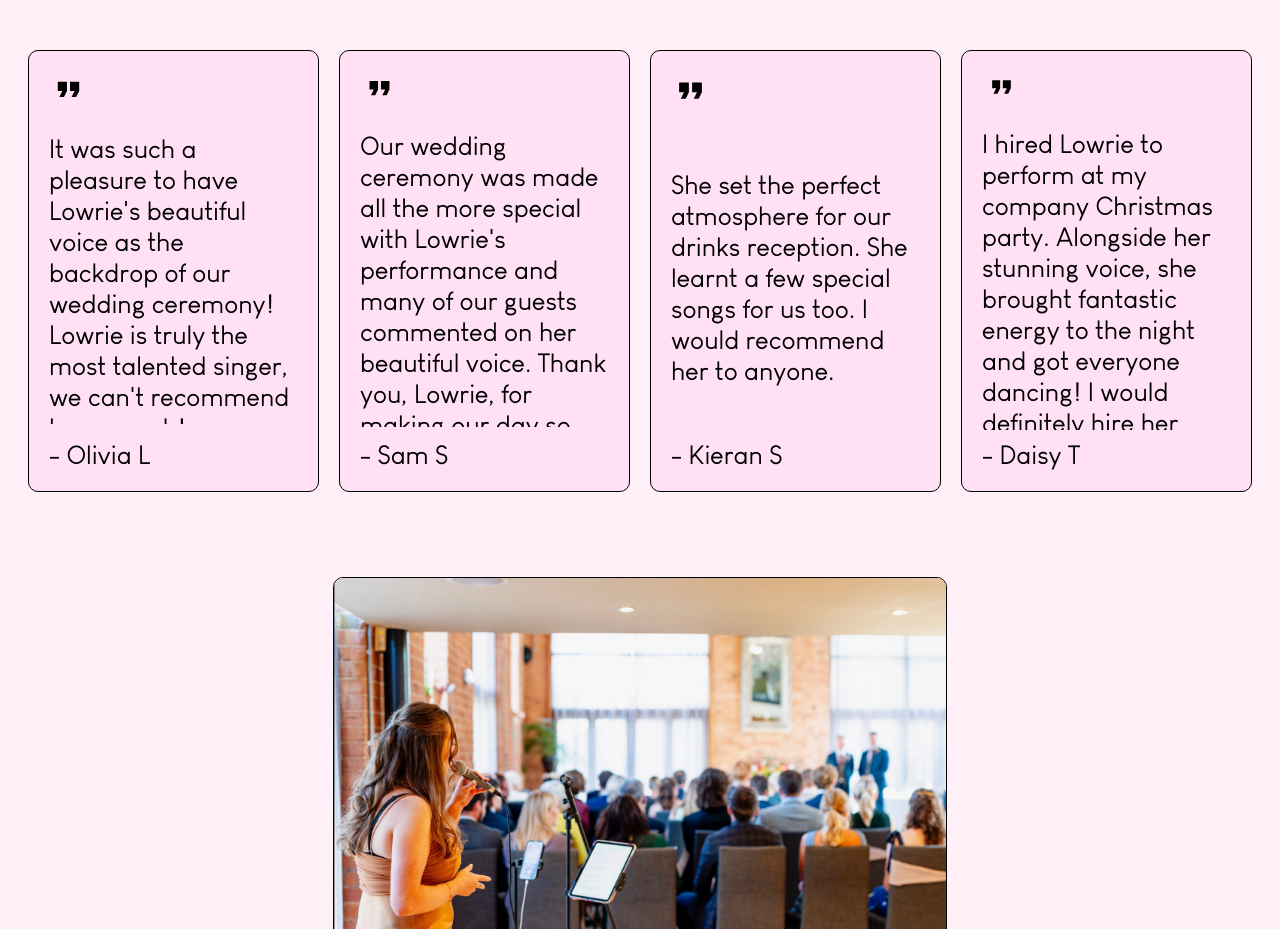
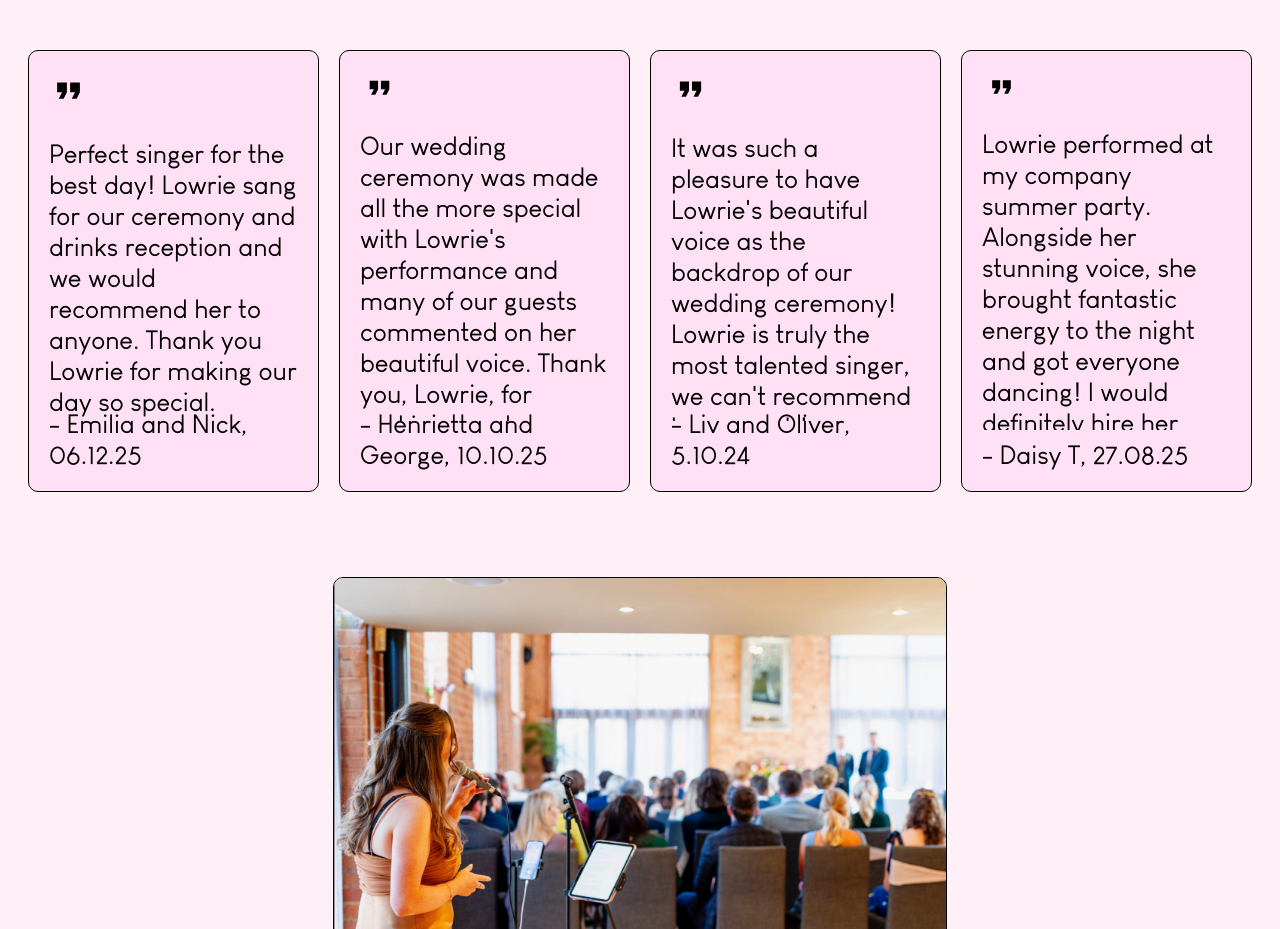
Before and after one commit to jleigh-100/lowriesings, a React app: page / in a window 1280 px wide. Shown: the part 1060-1989 px from the top of the page. Built offline with nearby package versions, Linux system fonts and the light colour scheme.

Commit message:
Update Testimonials.jsx

```diff
--- a/client/src/components/pages/Testimonials.jsx
+++ b/client/src/components/pages/Testimonials.jsx
@@ -55,21 +55,21 @@ const StyledQuote = styled(Quote)`
 export const Testimonials = () => {
   const testimonials = [
     {
-      message: "It was such a pleasure to have Lowrie's beautiful voice as the backdrop of our wedding ceremony! Lowrie is truly the most talented singer, we can't recommend her enough!",
-      by: "Olivia L",
+      message: "Perfect singer for the best day! Lowrie sang for our ceremony and drinks reception and we would recommend her to anyone. Thank you Lowrie for making our day so special.",
+      by: "Emilia and Nick, 06.12.25",
     },
     {
       message: "Our wedding ceremony was made all the more special with Lowrie's performance and many of our guests commented on her beautiful voice. Thank you, Lowrie, for making our day so special.",
-      by: "Sam S",
+      by: "Henrietta and George, 10.10.25",
     },
     {
-      message: "She set the perfect atmosphere for our drinks reception. She learnt a few special songs for us too. I would recommend her to anyone.",
-      by: "Kieran S",
+      message: "It was such a pleasure to have Lowrie's beautiful voice as the backdrop of our wedding ceremony! Lowrie is truly the most talented singer, we can't recommend her enough!",
+      by: "Liv and Oliver, 5.10.24",
     },
     {
       message:
-        "I hired Lowrie to perform at my company Christmas party. Alongside her stunning voice, she brought fantastic energy to the night and got everyone dancing! I would definitely hire her again for future company events.",
-      by: "Daisy T",
+        "Lowrie performed at my company summer party. Alongside her stunning voice, she brought fantastic energy to the night and got everyone dancing! I would definitely hire her again for future company events.",
+      by: "Daisy T, 27.08.25",
     },
 
   ];
```
